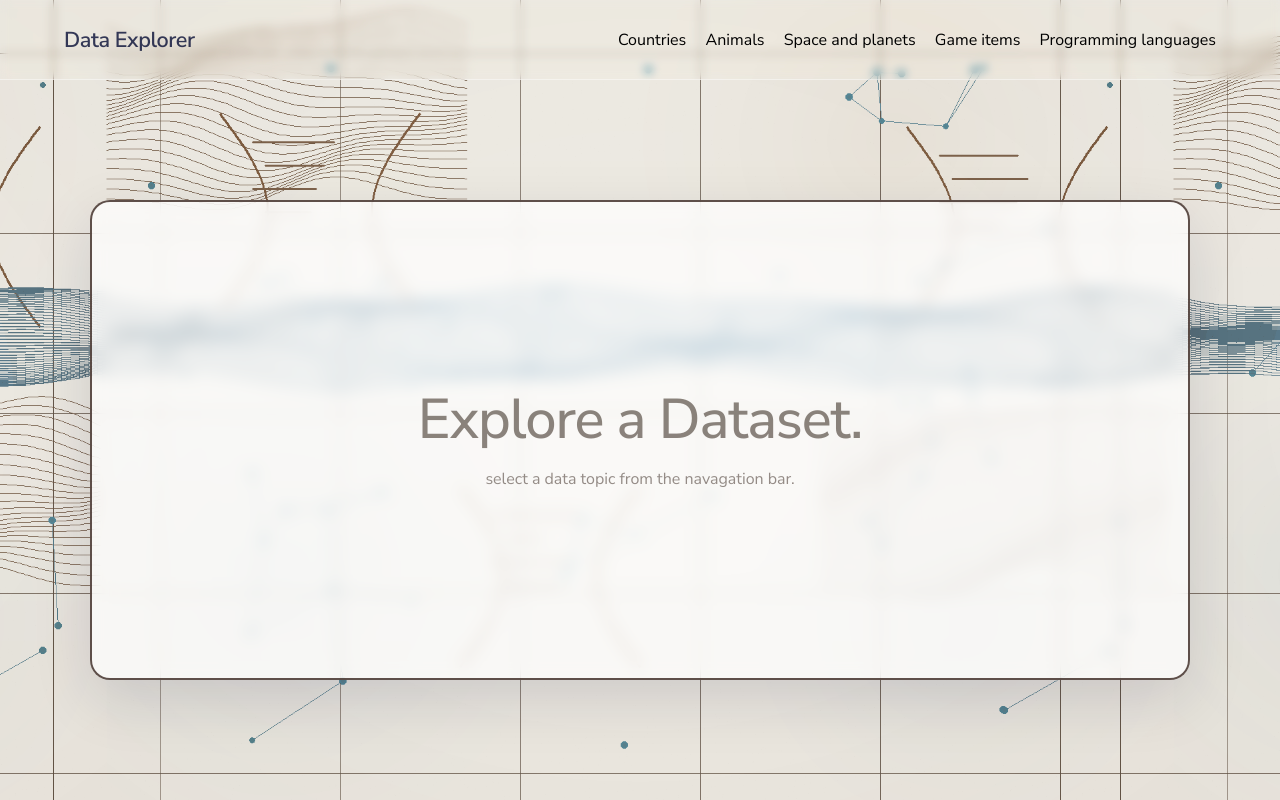
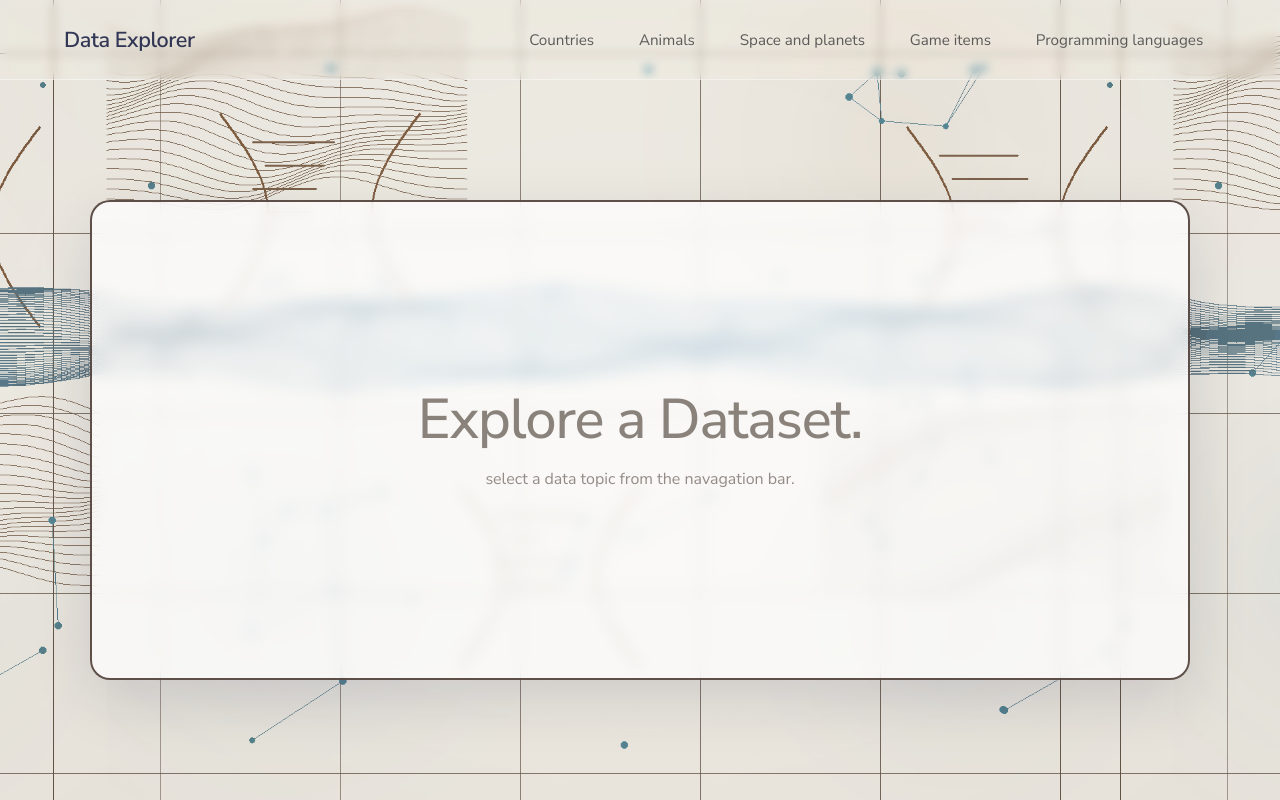
Before and after one commit to davi-sousa-queiroz/Data-Explorer, a plain HTML site: page index.html in a window 1280 px wide. Drawn offline with Linux system fonts and the light colour scheme.

Commit message:
fix class bugs in html link elements.

```diff
--- a/index.html
+++ b/index.html
@@ -17,11 +17,11 @@
       <ul>
         <div class="logo">Data Explorer</div>
         <ul class="links">
-          <li class="countries" class="link">Countries</li>
-          <li class="animals" class="link">Animals</li>
-          <li class="space" class="link">Space and planets</li>
-          <li class="games" class="link">Game items</li>
-          <li class="programming" class="link">Programming languages</li>
+          <li class="link countries">Countries</li>
+          <li class="link animals">Animals</li>
+          <li class="link space">Space and planets</li>
+          <li class="link games">Game items</li>
+          <li class="link programming">Programming languages</li>
         </ul>
       </ul>
     </nav>
```
